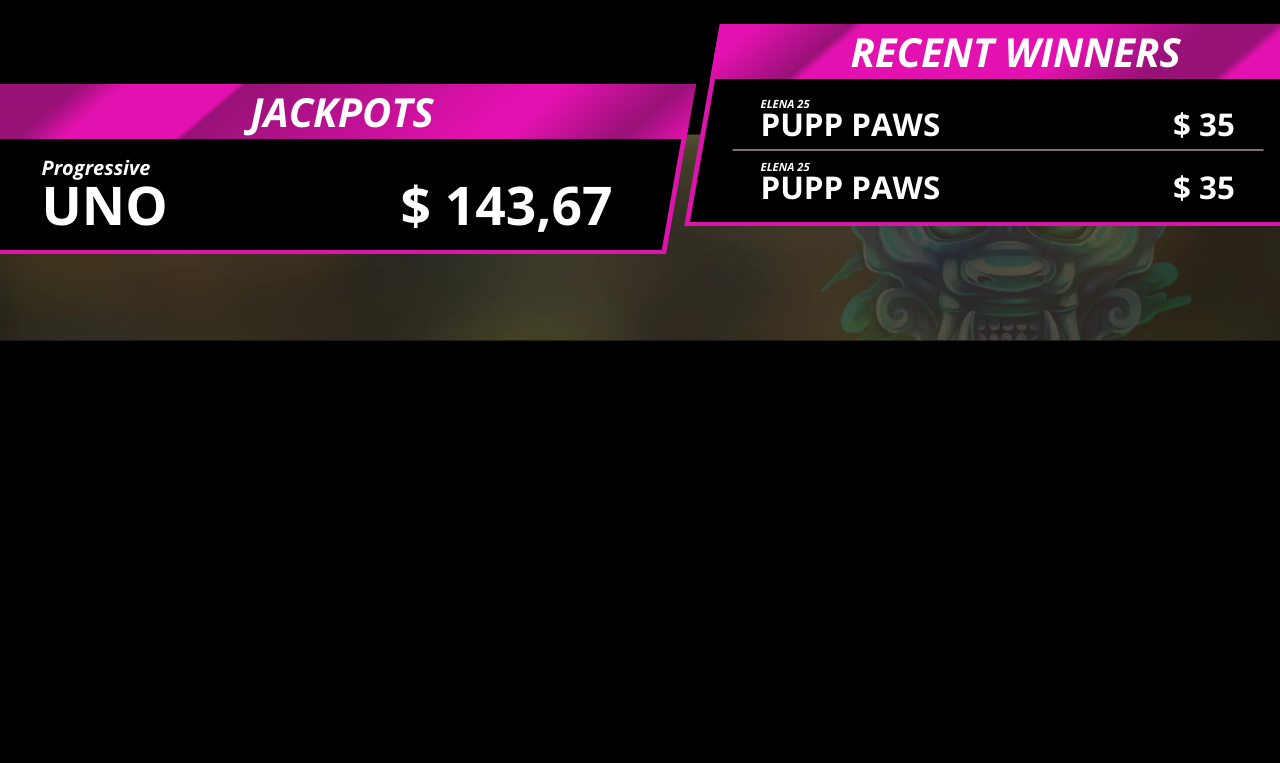
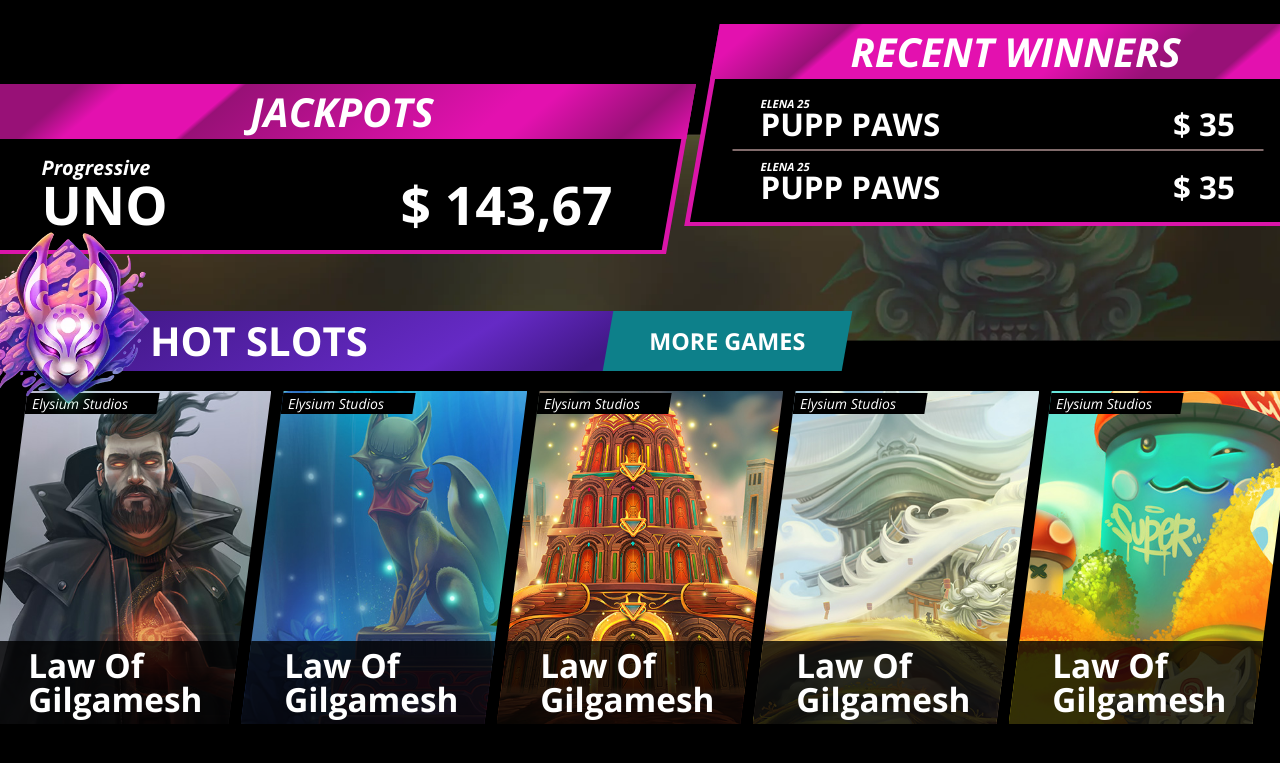
Before and after one commit to ivayloc/bens-bingo-app, an Angular app: page / in a window 1280 px wide. Shown: the part 1344-2107 px from the top of the page. Before the commit the page ends 1685 px from the top, so only its background shows below. Built offline with nearby package versions, Linux system fonts and the light colour scheme.

Commit message:
slots games

```diff
--- a/src/app/app.component.html
+++ b/src/app/app.component.html
@@ -252,4 +252,38 @@
       </div>
     </div>
   </div>
+
+  <div class="slots-games">
+    <div class="d-flex">
+      <div class="slots-games-header d-flex">
+        <img
+          src="/assets/images/usagi-icon/usagi-icon.webp"
+          srcset="
+            /assets/images/usagi-icon/usagi-icon@2x.webp 2x,
+            /assets/images/usagi-icon/usagi-icon@3x.webp 3x
+          "
+          class="usagi-icon"
+          alt="fox head"
+        />
+        <div class="slots-games-header-text">Hot Slots</div>
+        <button class="btn-clear slots-games-header-btn-more">
+          <span class="slots-games-header-btn-more-text">More games</span>
+        </button>
+      </div>
+    </div>
+    <ul class="slots-games-list list-unstyled d-flex mb-0">
+      <li class="position-relative flex-fill" *ngFor="let item of slots">
+        <div class="slots-game-wrap">
+          <div class="slots-game">
+            <div class="slots-game-studio">
+              <div class="slots-game-studio-text">Elysium Studios</div>
+            </div>
+            <div class="slots-game-name d-flex">
+              <div class="slots-game-name-text">Law Of Gilgamesh</div>
+            </div>
+          </div>
+        </div>
+      </li>
+    </ul>
+  </div>
 </div>
--- a/src/app/app.component.scss
+++ b/src/app/app.component.scss
@@ -508,3 +508,119 @@
     }
   }
 }
+
+.slots-games {
+  margin-bottom: calc-clamp(238);
+  &-header {
+    background: linear-gradient(148deg, #401784 9%, #652ac5 55%, #401784 72%);
+    position: relative;
+    padding-left: calc-clamp(225);
+    top: calc-clamp(-45);
+    margin-bottom: calc-clamp(-15);
+    &-text {
+      font-family: OpenSans-Bold;
+      font-size: calc-clamp(60);
+      text-transform: uppercase;
+      color: white;
+      margin-inline-end: calc-clamp(360);
+    }
+    .usagi-icon {
+      position: absolute;
+      top: 33%;
+      transform: translateY(-50%);
+      left: calc-clamp(-20);
+      width: calc-clamp(244);
+      z-index: 9;
+    }
+    &-btn-more {
+      background-color: #0d808a;
+      min-width: calc-clamp(282);
+      transform: skew(-10deg);
+      margin-right: calc-clamp(-10);
+      min-width: calc-clamp(358);
+      &-text {
+        color: white;
+        font-size: calc-clamp(35);
+        font-family: OpenSans-Bold;
+        transform: skew(10deg);
+        display: block;
+        text-transform: uppercase;
+      }
+    }
+  }
+  &-list {
+    li {
+      &:nth-child(1) {
+        .slots-game-wrap {
+          background-image: url("/assets/images/games/slot-1.jpg");
+        }
+      }
+      &:nth-child(2) {
+        .slots-game-wrap {
+          background-image: url("/assets/images/games/slot-2.jpg");
+        }
+      }
+      &:nth-child(3) {
+        .slots-game-wrap {
+          background-image: url("/assets/images/games/slot-3.jpg");
+        }
+      }
+      &:nth-child(4) {
+        .slots-game-wrap {
+          background-image: url("/assets/images/games/slot-4.jpg");
+        }
+      }
+      &:nth-child(5) {
+        .slots-game-wrap {
+          background-image: url("/assets/images/games/slot-5.jpg");
+        }
+      }
+    }
+  }
+}
+
+.slots-game {
+  &-wrap {
+    clip-path: polygon(15% 0%, 100% 0%, 85% 100%, 0% 100%);
+    background-size: cover;
+    background-repeat: no-repeat;
+    background-position: center;
+    margin: 0 calc-clamp(-23);
+  }
+  min-height: calc-clamp(500);
+  position: relative;
+  &-studio {
+    display: inline-block;
+    background-color: #000;
+    transform: skew(351deg);
+    margin-inline-start: calc-clamp(60);
+    padding: 0 calc-clamp(10);
+    min-width: calc-clamp(200);
+    &-text {
+      font-family: OpenSans-Italic;
+      color: white;
+      font-size: calc-clamp(21);
+      transform: skew(-351deg);
+    }
+  }
+
+  &-name {
+    background-color: rgba(#000, 0.8);
+    position: absolute;
+    bottom: 0;
+    left: 0;
+    right: calc-clamp(38);
+    height: calc-clamp(125);
+    padding: 0 calc-clamp(20);
+    &-text {
+      color: white;
+      font-family: OpenSans-Bold;
+      font-size: calc-clamp(50);
+      line-height: 1;
+      position: absolute;
+      left: 50%;
+      transform: translate(-50%, -50%);
+      top: 50%;
+    }
+  }
+}
--- a/src/app/app.component.ts
+++ b/src/app/app.component.ts
@@ -8,4 +8,5 @@ import { Component } from '@angular/core';
 export class AppComponent {
   title = 'bens-bingo-app';
   games = [1, 2, 3, 4];
+  slots = [1, 2, 3, 4, 5];
 }
--- a/src/styles/_fonts.scss
+++ b/src/styles/_fonts.scss
@@ -16,3 +16,9 @@
   bold,
   italic
 );
+@include font-face(
+  "OpenSans-Italic",
+  "#{$project-font-path}/OpenSans/OpenSans-Italic/OpenSans-Italic",
+  bold,
+  italic
+);
```
